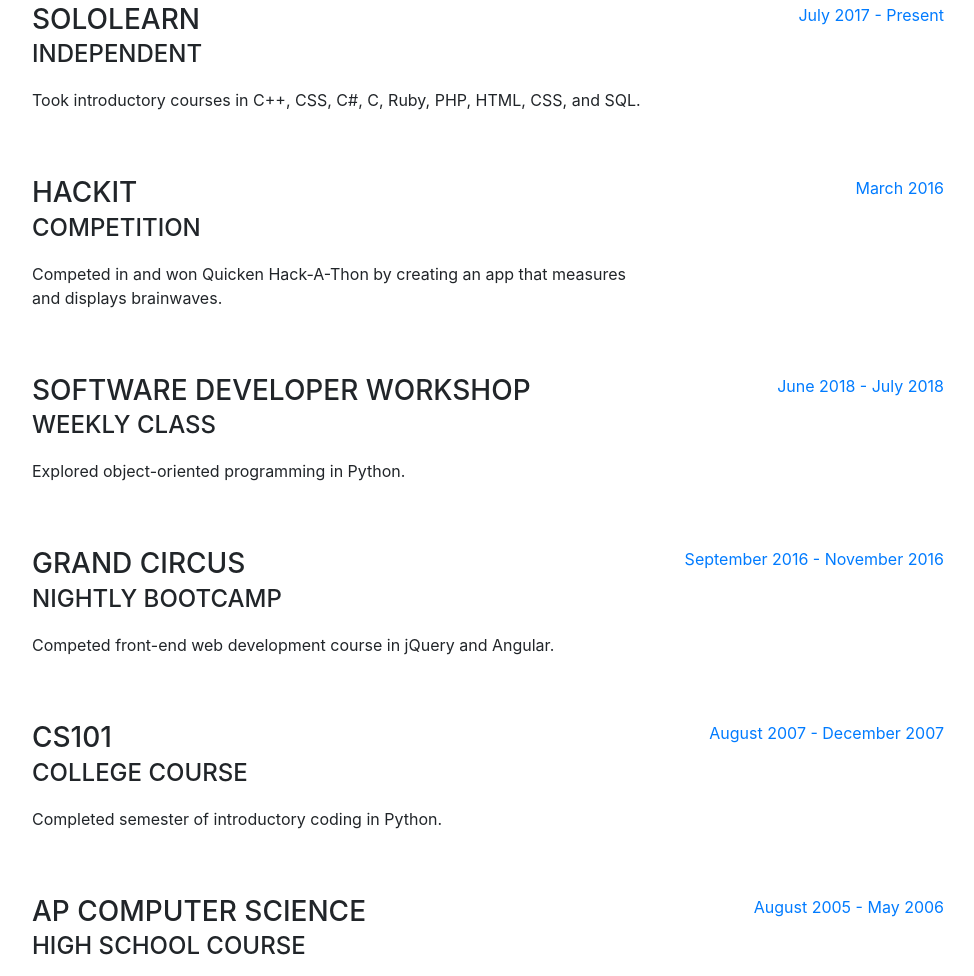
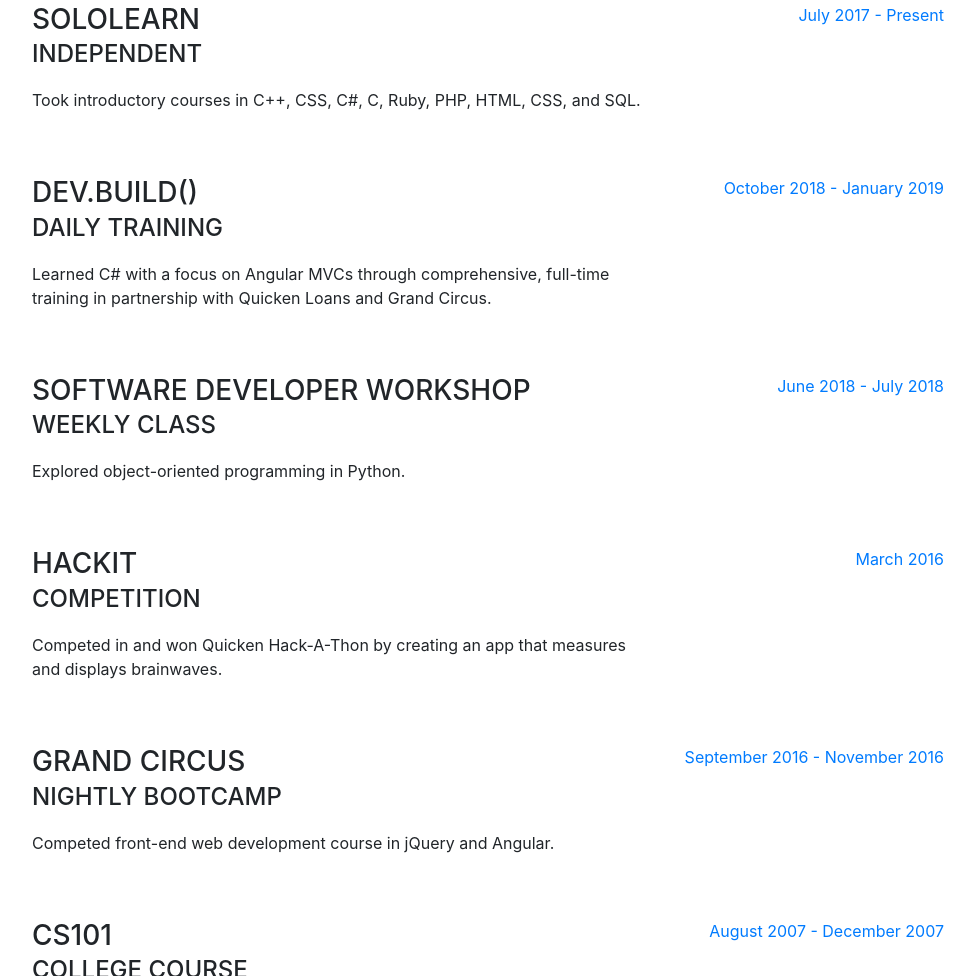
Before and after one commit to BlakeItOut/Resume, a website with bundled scripts: page index.html in a window 1280 px wide. Shown: the part 1877-2853 px from the top of the page, without its empty margins (288-1262 px from the left). Built offline with nearby package versions, Linux system fonts and the light colour scheme; a web font is replaced by a local one.

Commit message:
Added Dev.Build

```diff
--- a/index.html
+++ b/index.html
@@ -146,12 +146,12 @@
 
               <div class="resume-item d-flex flex-column flex-md-row mb-5">
                   <div class="resume-content mr-auto">
-              <h3 class="mb-0">HackIt</h3>
-              <div class="subheading mb-3">Competition</div>
-              <p>Competed in and won Quicken Hack-A-Thon by creating an app that measures and displays brainwaves.</p>
+                      <h3 class="mb-0">Dev.Build()</h3>
+                      <div class="subheading mb-3">Daily Training</div>
+                      <p>Learned C# with a focus on Angular MVCs through comprehensive, full-time training in partnership with Quicken Loans and Grand Circus.</p>
                   </div>
                   <div class="resume-date text-md-right">
-              <span class="text-primary">March 2016</span>
+                      <span class="text-primary">October 2018 - January 2019</span>
                   </div>
               </div>
 
@@ -163,6 +163,17 @@
                   </div>
                   <div class="resume-date text-md-right">
                       <span class="text-primary">June 2018 - July 2018</span>
+                  </div>
+              </div>
+
+              <div class="resume-item d-flex flex-column flex-md-row mb-5">
+                  <div class="resume-content mr-auto">
+                      <h3 class="mb-0">HackIt</h3>
+                      <div class="subheading mb-3">Competition</div>
+                      <p>Competed in and won Quicken Hack-A-Thon by creating an app that measures and displays brainwaves.</p>
+                  </div>
+                  <div class="resume-date text-md-right">
+                      <span class="text-primary">March 2016</span>
                   </div>
               </div>
 
```
Lines whose indentation alone changed are shown as unchanged.
